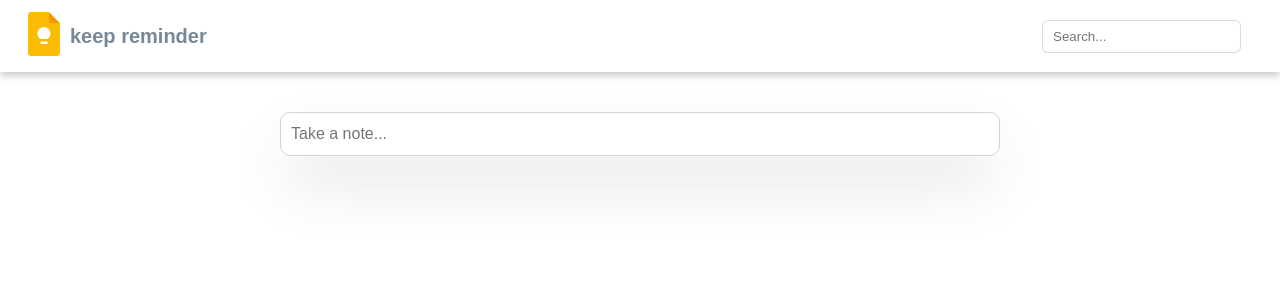
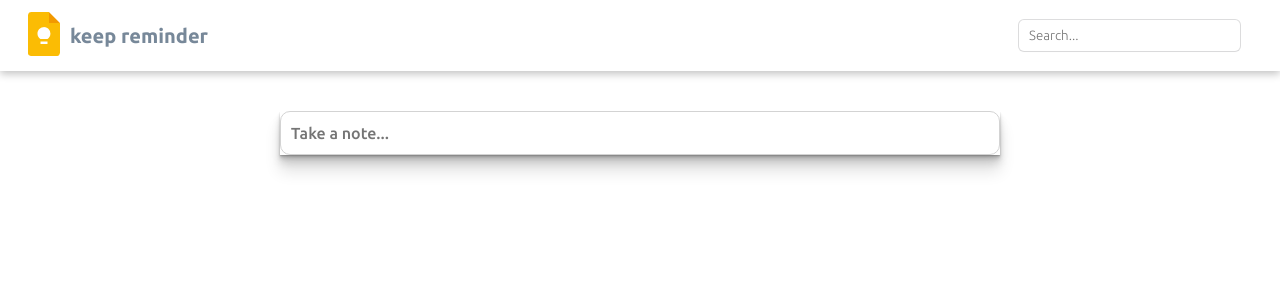
Before and after one commit to suraj-sharma-89/React-keep-Notes-app, a React (Create React App) app: page / in a window 1280 px wide. Shown: the top 300 px of the page. Built offline with nearby package versions, Linux system fonts and the light colour scheme.

Commit message:
s commit

```diff
--- a/public/index.html
+++ b/public/index.html
@@ -10,6 +10,7 @@
 
   <link rel="stylesheet" href="https://cdnjs.cloudflare.com/ajax/libs/font-awesome/4.7.0/css/font-awesome.min.css">
   <link rel="apple-touch-icon" href="%PUBLIC_URL%/logo192.png" />
+
   <!--
       manifest.json provides metadata used when your web app is installed on a
       user's mobile device or desktop. See https://developers.google.com/web/fundamentals/web-app-manifest/
--- a/src/index.css
+++ b/src/index.css
@@ -1,15 +1,13 @@
+@import url("https://fonts.googleapis.com/css2?family=Ubuntu:ital,wght@0,300;0,400;0,500;0,700;1,300;1,400;1,500;1,700&display=swap");
 /* Reset CSS */
 * {
   box-sizing: border-box;
   margin: 0;
   padding: 0;
-  font-family: "Ubuntu", sans-serif;
+  font-family: "Ubuntu", Georgia;
 }
 
 /* Main styles */
-body {
-  font-family: Arial, sans-serif;
-}
 
 header {
   color: #fff;
@@ -54,7 +52,9 @@
 .input-div {
   width: 60%; /* Adjusted to be 40% of the page */
   margin: 0 auto; /* Centered horizontally */
-  box-shadow: rgba(50, 50, 93, 0.25) 0px 30px 60px -12px;
+  box-shadow: 0 1px 1px rgba(0, 0, 0, 0.12), 0 2px 2px rgba(0, 0, 0, 0.12),
+    0 4px 4px rgba(0, 0, 0, 0.12), 0 8px 8px rgba(0, 0, 0, 0.12),
+    0 16px 16px rgba(0, 0, 0, 0.12);
 
   position: relative;
 }
```
